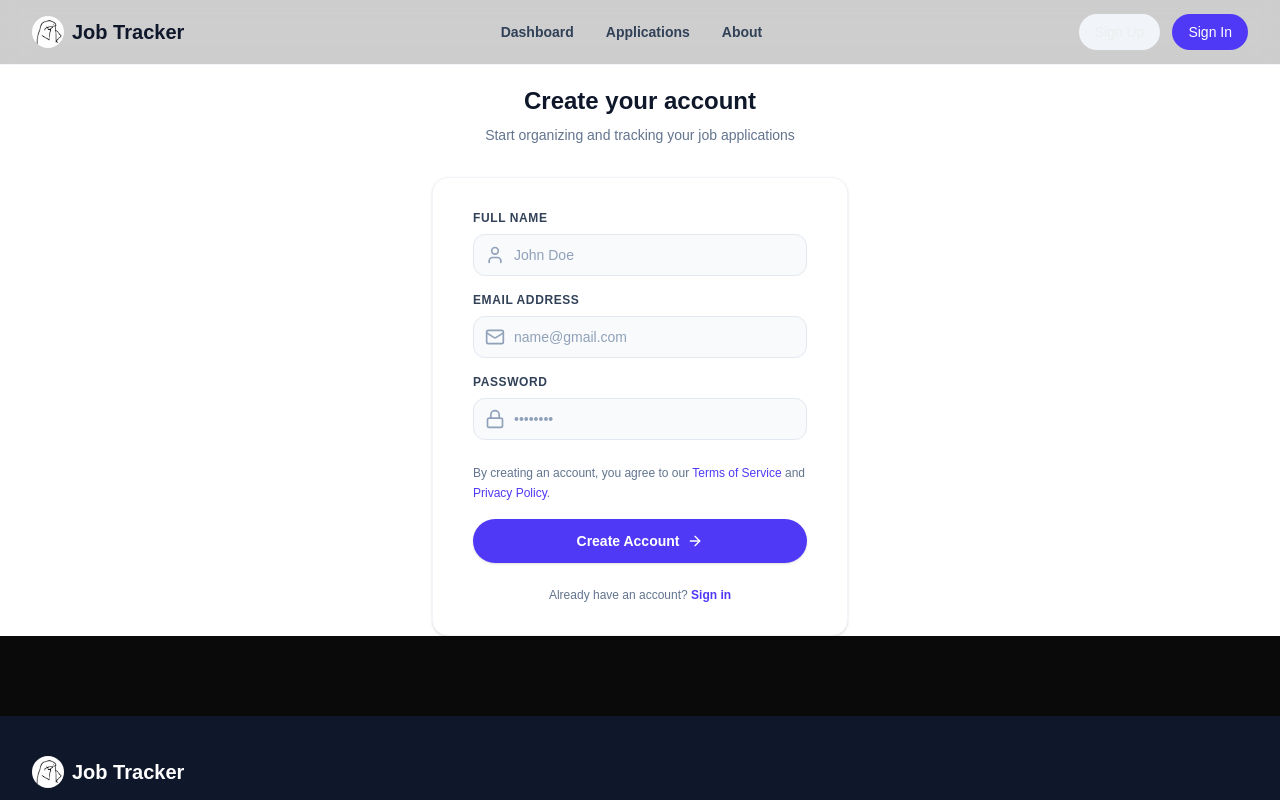
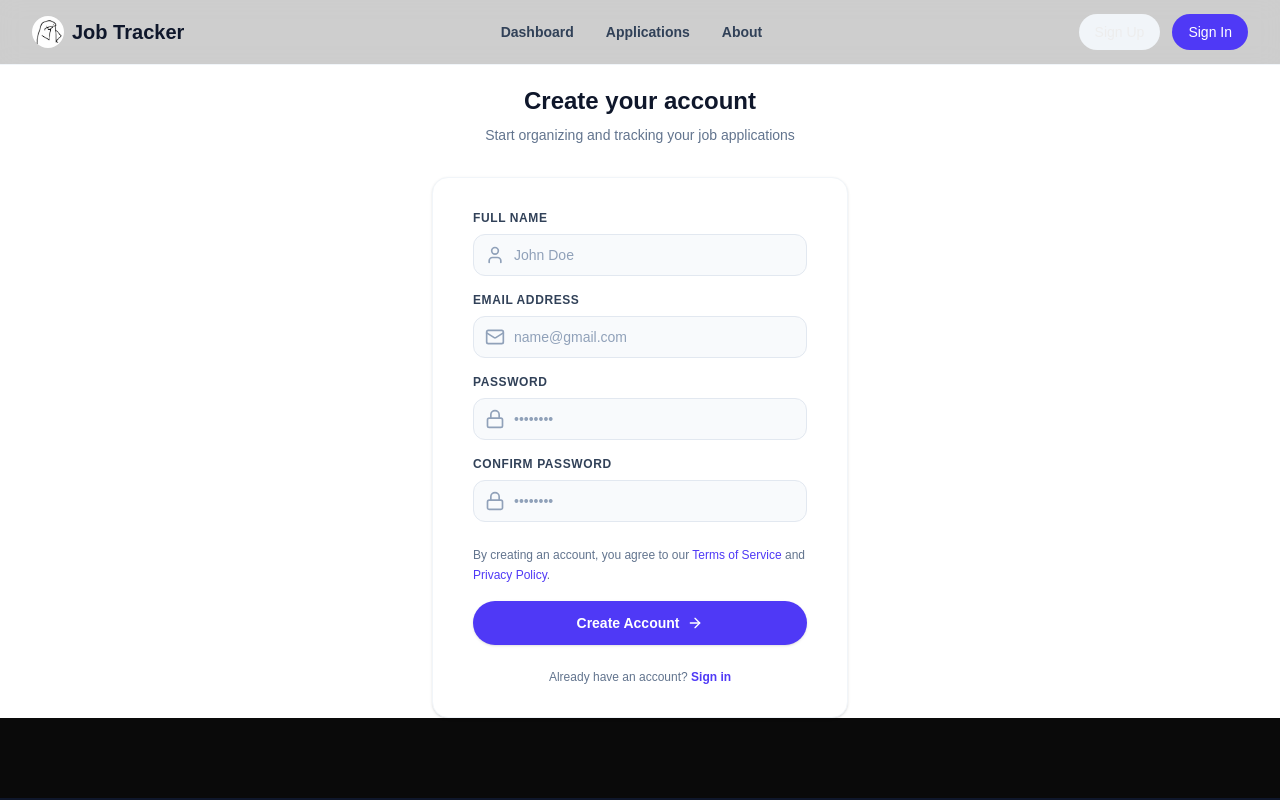
Before and after one commit to treehouseapps/Job-Tracker, a Next.js app: page /auth/register in a window 1280 px wide. Shown: the top 800 px of the page. Built offline with nearby package versions, Linux system fonts and the light colour scheme; no server answers.

Commit message:
adding the confirm password to register

```diff
--- a/app/auth/register/page.tsx
+++ b/app/auth/register/page.tsx
@@ -11,6 +11,7 @@ export default function Register() {
   const [error, setError] = useState(false);
   const [errorText, setErrorText] = useState("");
   const [buttonText, setButtonText] = useState(true);
+  const [confirmPassword, setConfirmPassword] = useState("");
 
   const handleSubmit = async (e: any) => {
     e.preventDefault();
@@ -18,6 +19,12 @@ export default function Register() {
     setError(false);
     setErrorText("");
     setButtonText(false);
+
+    if (password !== confirmPassword) {
+      setError(true);
+      setErrorText("Passwords do not match");
+      return;
+    }
 
     const validateEmail = (email: string) =>
       /^[^\s@]+@[^\s@]+\.[^\s@]+$/.test(email);
@@ -163,6 +170,25 @@ export default function Register() {
                 />
               </div>
             </div>
+            <div>
+              <label className="block text-xs font-semibold text-slate-700 uppercase tracking-wider mb-2">
+                Confirm Password
+              </label>
+
+              <div className="relative">
+                <Lock className="w-5 h-5 text-slate-400 absolute left-3 top-1/2 -translate-y-1/2" />
+
+                <input
+                  type="password"
+                  required
+                  placeholder="••••••••"
+                  className="w-full pl-10 pr-4 py-2.5 bg-slate-50 border border-slate-200 rounded-xl text-sm focus:bg-white focus:border-indigo-600 focus:outline-none transition-colors placeholder:text-slate-400"
+                  value={confirmPassword}
+                  onChange={(e) => setConfirmPassword(e.target.value)}
+                />
+              </div>
+            </div>
+
             {error && (
               <div className="text-xm text-red-500 leading-relaxed pt-2">
                 {errorText}
```
